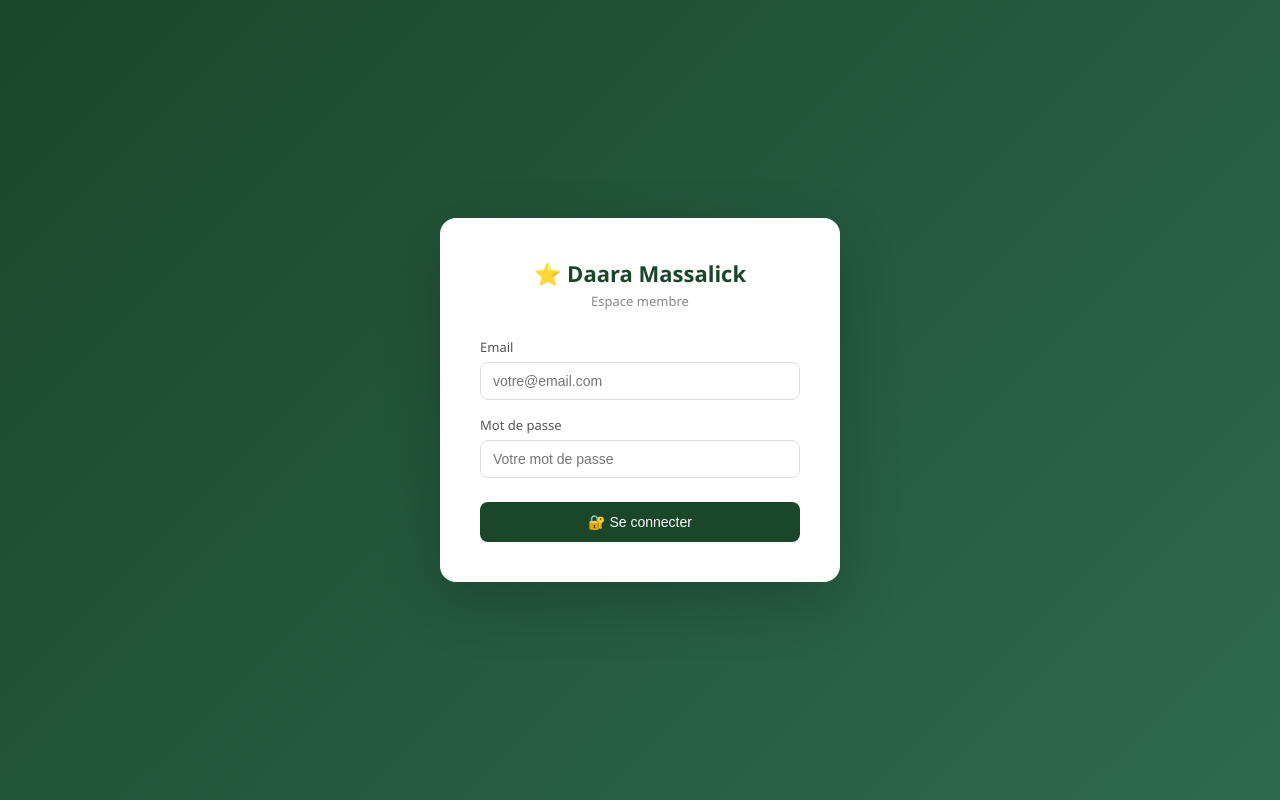
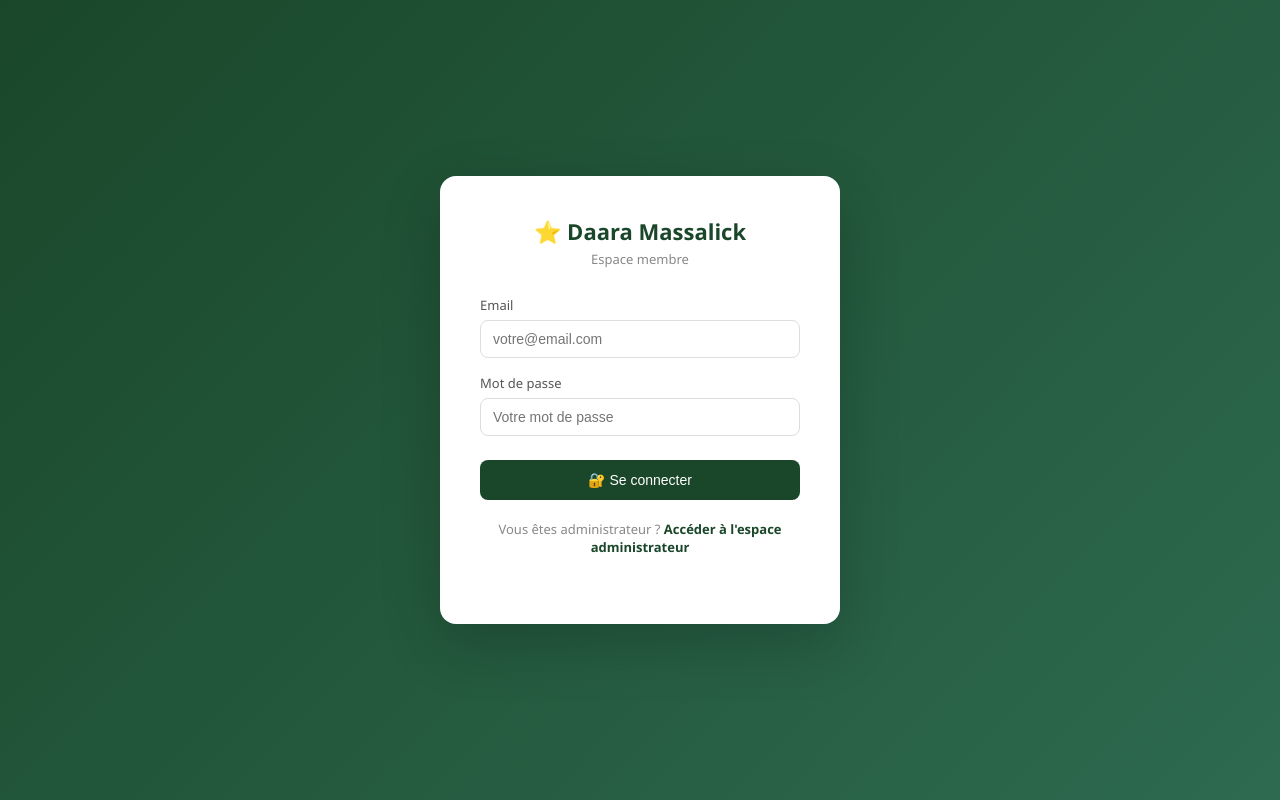
Before and after one commit to Niang548/daara-massalick, a React (Create React App) app in the folder frontend/: page /membre/login in a window 1280 px wide. Built offline with nearby package versions, Linux system fonts and the light colour scheme.

Commit message:
Ajout liens navigation entre espaces admin et membre

```diff
--- a/frontend/src/pages/Login.js
+++ b/frontend/src/pages/Login.js
@@ -5,7 +5,7 @@ import { login } from '../services/api';
 import { useAuth } from '../context/AuthContext';
 
 const Login = () => {
-  const [form, setForm]             = useState({ email: '', mot_de_passe: '' });
+  const [form, setForm] = useState({ email: '', mot_de_passe: '' });
   const [chargement, setChargement] = useState(false);
   const { connexion } = useAuth();
   const navigate = useNavigate();
@@ -113,6 +113,13 @@ const Login = () => {
             {chargement ? 'Connexion...' : '🔐 Se connecter'}
           </button>
         </form>
+
+        <p style={{ textAlign: 'center', marginTop: 20, fontSize: 13, color: '#888' }}>
+          Vous êtes membre du Daara ?{' '}
+          <a href="/membre/login" style={{ color: '#1a472a', fontWeight: 600, textDecoration: 'none' }}>
+            Accéder à votre espace membre
+          </a>
+        </p>
       </div>
     </div>
   );
--- a/frontend/src/pages/MembreLogin.js
+++ b/frontend/src/pages/MembreLogin.js
@@ -56,6 +56,13 @@ const MembreLogin = () => {
             {chargement ? 'Connexion...' : '🔐 Se connecter'}
           </button>
         </form>
+
+        <p style={{ textAlign: 'center', marginTop: 20, fontSize: 13, color: '#888' }}>
+          Vous êtes administrateur ?{' '}
+          <a href="/login" style={{ color: '#1a472a', fontWeight: 600, textDecoration: 'none' }}>
+            Accéder à l'espace administrateur
+          </a>
+        </p>
       </div>
     </div>
   );
```
